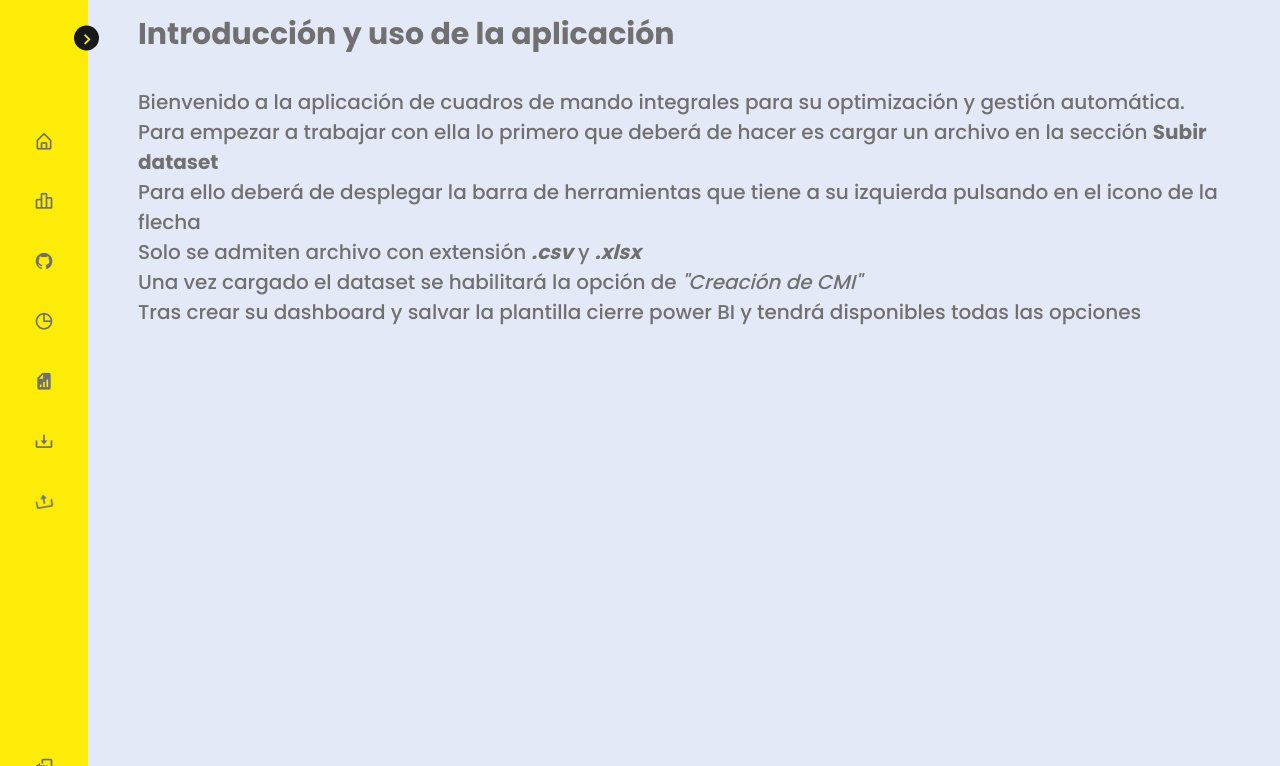
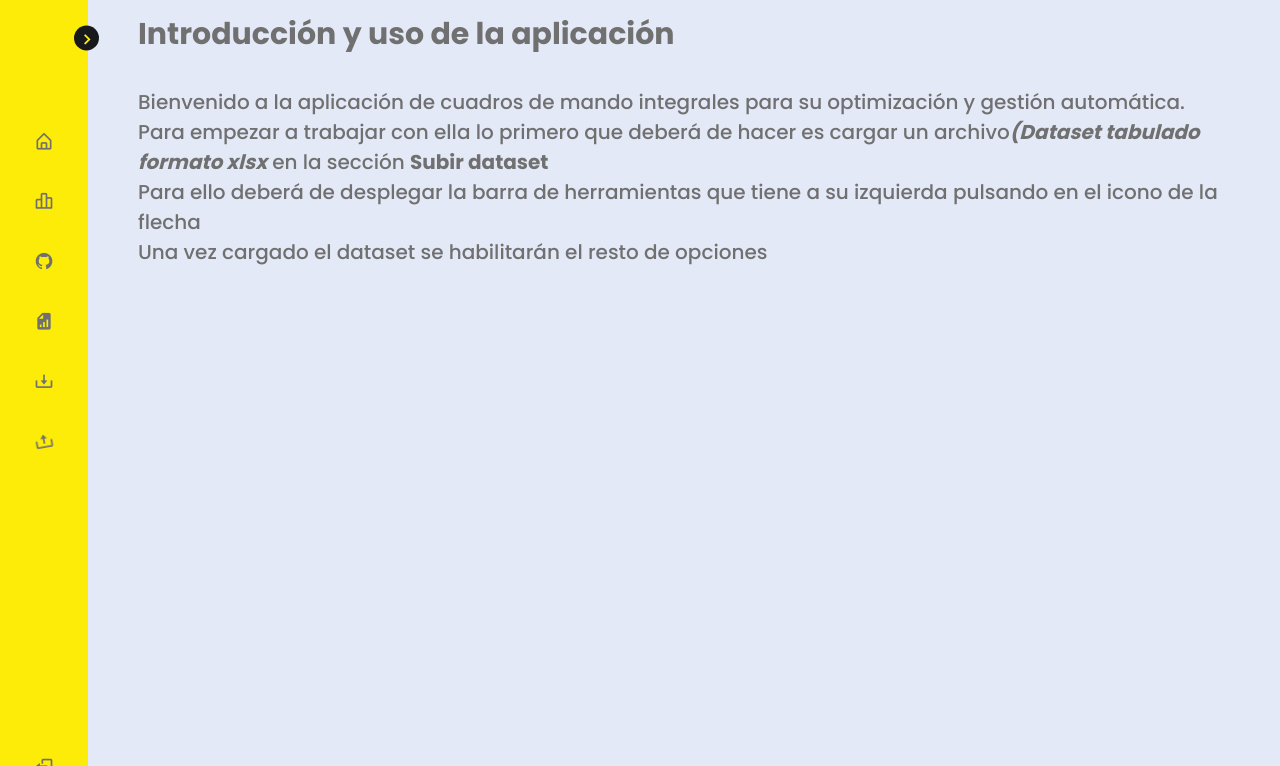
Before and after one commit to MarioJunque/CMI-Automatizado-Optimizado, a Django app: page /home in a window 1280 px wide. Shown: the top 766 px of the page. Run offline with Django 4.2, Linux system fonts and the light colour scheme.

Commit message:
eliminando funcion no necesaria de creacionPanel

```diff
--- a/BalancedScorecard/BalancedScorecard/urls.py
+++ b/BalancedScorecard/BalancedScorecard/urls.py
@@ -16,7 +16,7 @@ Including another URLconf
 from django.contrib import admin
 from django.urls import path
 
-from BalancedScorecard.views import Inicio,CargaDataset, DescargaDataset, Estadisticas, PlantillaPowerBi, ConsultarDashboard, CerrarPrograma, OptimizarDataset, CargaCompletada
+from BalancedScorecard.views import Inicio,CargaDataset, DescargaDataset, Estadisticas, ConsultarDashboard, CerrarPrograma, CargaCompletada
 
 urlpatterns = [
     path('admin/', admin.site.urls),
@@ -24,9 +24,7 @@ urlpatterns = [
     path('carga', CargaDataset),
     path('descarga', DescargaDataset),
     path('estadisticas', Estadisticas),
-    path('creacionPanel',PlantillaPowerBi),
     path('consultaDashboard',ConsultarDashboard),
     path('salir', CerrarPrograma),
-    path('optimizacion', OptimizarDataset),
     path('cargaCompleta', CargaCompletada),
 ]
--- a/BalancedScorecard/BalancedScorecard/views.py
+++ b/BalancedScorecard/BalancedScorecard/views.py
@@ -35,13 +35,6 @@ def Estadisticas(request):
     global activo
     return render(request,"estadisticas.html",{'activo':activo})
 
-def PlantillaPowerBi(request):
-    exito =Dashboard.CrearCuadroMando()
-    if exito:
-        mensaje ='Plantilla creada con exito, ya puedes usar todas las funciones'
-    else:
-        mensaje = 'Ha habido un error'
-    return render(request,"cargaCompleta.html",{'msg':mensaje})    # Abre PowerBI para crear la plantilla del cuadro de mando que se va a usar
 
 def ConsultarDashboard(request):
 
@@ -51,9 +44,5 @@ def CerrarPrograma(request):
 
     return HttpResponse("Cerrando el programa ...",sys.exit(0))    # Aqui hay que implementar un método para cerrar con un wait o algo parecido
 
-def OptimizarDataset(request):
-
-    return render (request,"optimizacion.html")
-
 nombreArchivo = ""
 activo = False
--- a/BalancedScorecard/templates/index.html
+++ b/BalancedScorecard/templates/index.html
@@ -67,14 +67,6 @@
                     </li>
 
                     <li class="nav-link">
-                        <a href="creacionPanel">
-                            <i class='bx bx-pie-chart-alt icon' ></i>
-                            <span class="text nav-text">Creacion<br>de CMI</span>
-                        </a>
-                    </li>
-
-
-                    <li class="nav-link">
                         <a href="consultaDashboard">
                             <i class='bx bxs-report bx-flip-horizontal icon' ></i>
                             <span class="text nav-text">Consultar<br>dashboard</span>
--- a/BalancedScorecard/templates/inicio.html
+++ b/BalancedScorecard/templates/inicio.html
@@ -6,9 +6,8 @@
 <h1>Introducción y uso de la aplicación</h1>
 <br>
 <p> Bienvenido a la aplicación de cuadros de mando integrales para su optimización y gestión automática.</p>
-<p>Para empezar a trabajar con ella lo primero que deberá de hacer es cargar un archivo en la sección <strong>Subir dataset</strong></p>
+<p>Para empezar a trabajar con ella lo primero que deberá de hacer es cargar un archivo<i><strong>(Dataset tabulado formato xlsx</strong></i> en la sección <strong>Subir dataset</strong></p>
 <p>Para ello deberá de desplegar la barra de herramientas que tiene a su izquierda pulsando en el icono de la flecha</p>
-<p>Solo se admiten archivo con extensión <i><strong>.csv</strong></i> y <i><strong>.xlsx</strong></i></p>
-<p>Una vez cargado el dataset se habilitará la opción de <i>"Creación de CMI"</i></p>
-<p>Tras crear su dashboard y salvar la plantilla cierre power BI y tendrá disponibles todas las opciones </p>
+
+<p>Una vez cargado el dataset se habilitarán el resto de opciones</i></p>
 {% endblock content %}
```
